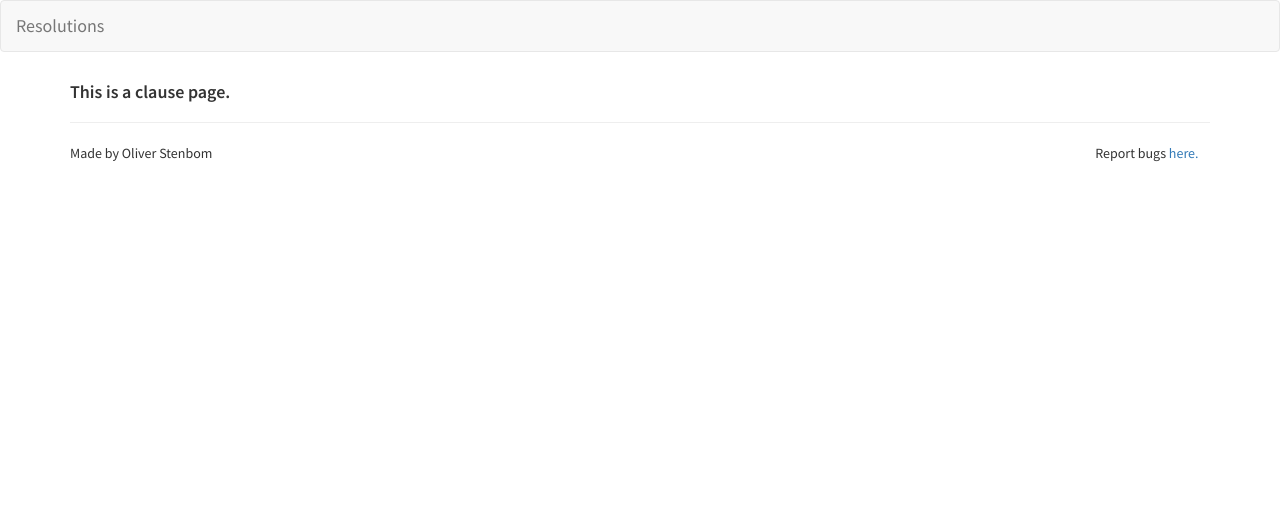
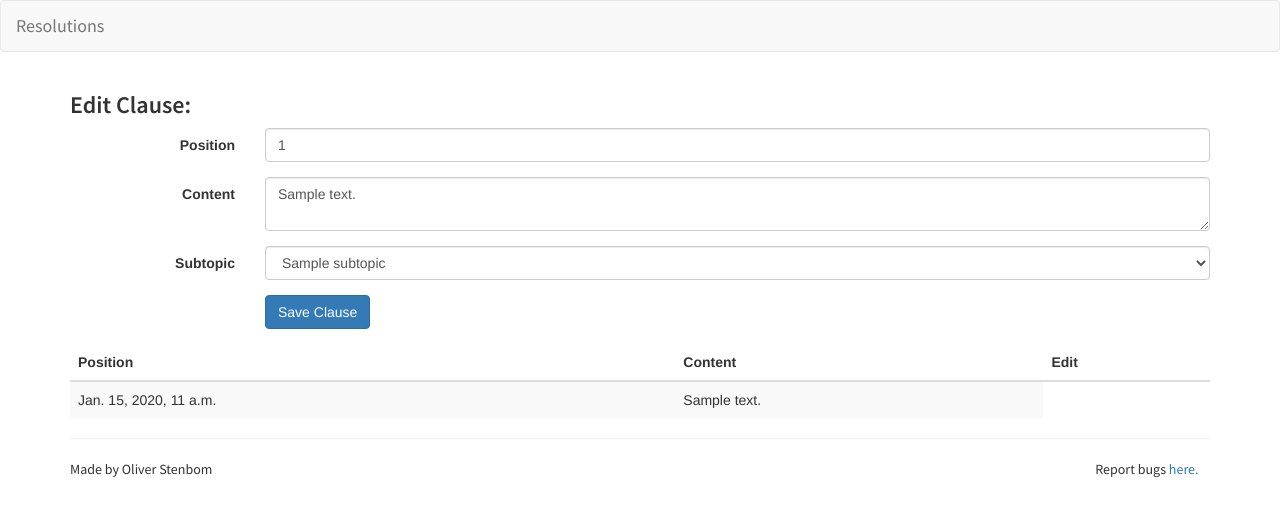
Before and after one commit to eyp-developers/resolutions, a Django app: page /clause/1/ in a window 1280 px wide. Shown: the top 517 px of the page. Run offline with Django 3.2, Linux system fonts and the light colour scheme; tables that the repository leaves empty hold one stand-in row (values such as "Sample post"); some libraries are stand-ins or nearby versions.

Commit message:
Now spitting out resolutions. Clauses editable

```diff
--- a/res/forms.py
+++ b/res/forms.py
@@ -1,9 +1,47 @@
 from django import forms
 
+
 class ClausePositionForm(forms.Form):
-    clause = forms.IntegerField(required=True, widget=forms.Select(attrs={'class': 'form-control'}))
-    position = forms.IntegerField(required=True, widget=forms.Select(attrs={'class': 'form-control'}))
+    clause = forms.IntegerField(required=True, widget=forms.NumberInput(attrs={'class': 'form-control'}))
+    position = forms.IntegerField(required=True, widget=forms.NumberInput(attrs={'class': 'form-control'}))
+
 
 class SubtopicPositionForm(forms.Form):
-    subtopic = forms.IntegerField(required=True, widget=forms.Select(attrs={'class': 'form-control'}))
-    position = forms.IntegerField(required=True, widget=forms.Select(attrs={'class': 'form-control'}))
+    subtopic = forms.IntegerField(required=True, widget=forms.NumberInput(attrs={'class': 'form-control'}))
+    position = forms.IntegerField(required=True, widget=forms.NumberInput(attrs={'class': 'form-control'}))
+
+
+class ClauseCreateForm(forms.Form):
+    position = forms.IntegerField(required=True, widget=forms.NumberInput(attrs={'class': 'form-control'}))
+    content = forms.CharField(required=True, widget=forms.Textarea(attrs={'class': 'form-control', 'rows': 2}))
+
+    INTRODUCTORY = 'IC'
+    OPERATIVE = 'OC'
+    CLAUSE_TYPES = (
+        (INTRODUCTORY, 'Introductory Clause'),
+        (OPERATIVE, 'Operative Clause')
+    )
+
+    type = forms.ChoiceField(choices=CLAUSE_TYPES, required=True, widget=forms.Select(attrs={'class': 'form-control'}))
+
+    def __init__(self, subtopic_choices, *args, **kwargs):
+        super(ClauseCreateForm, self).__init__(*args, **kwargs)
+        self.fields['subtopic'].choices = subtopic_choices
+
+    subtopic = forms.ChoiceField(choices=(), required=True, widget=forms.Select(attrs={'class': 'form-control'}))
+
+
+class SubtopicCreateForm(forms.Form):
+    subtopic_name = forms.CharField(required=True, widget=forms.TextInput(attrs={'class': 'form-control'}))
+    position = forms.IntegerField(required=True, widget=forms.NumberInput(attrs={'class': 'form-control'}))
+
+
+class ClauseEditForm(forms.Form):
+    position = forms.IntegerField(required=True, widget=forms.NumberInput(attrs={'class': 'form-control'}))
+    content = forms.CharField(required=True, widget=forms.Textarea(attrs={'class': 'form-control', 'rows': 2}))
+
+    def __init__(self, subtopic_choices, *args, **kwargs):
+        super(ClauseEditForm, self).__init__(*args, **kwargs)
+        self.fields['subtopic'].choices = subtopic_choices
+
+    subtopic = forms.ChoiceField(choices=(), required=True, widget=forms.Select(attrs={'class': 'form-control'}))
--- a/res/static/res/css/main.css
+++ b/res/static/res/css/main.css
@@ -6,3 +6,9 @@ h1, h2, h3, h4, h5, h6 {
 
 p {
   font-weight: 400; }
+
+del {
+  background-color: rgba(197, 3, 3, 0.31); }
+
+ins {
+  background-color: rgba(22, 197, 3, 0.31); }
--- a/res/static/res/css/main.scss
+++ b/res/static/res/css/main.scss
@@ -9,3 +9,11 @@ h1, h2, h3, h4, h5, h6 {
 p {
   font-weight: 400;
 }
+
+del {
+  background-color: rgba(197, 3, 3, 0.31);
+}
+
+ins {
+  background-color: rgba(22, 197, 3, 0.31);
+}
--- a/res/templates/res/clause.html
+++ b/res/templates/res/clause.html
@@ -2,5 +2,50 @@
 {% load staticfiles %}
 
 {% block content %}
-<h4>This is a clause page.</h4>
+{% if clauseform %}
+<h3>Edit Clause:</h3>
+<form class="form-horizontal" role="form" method="post" action="{% url 'res:clause' clause.id %}">
+    {% csrf_token %}
+    {% for field in clauseform %}
+  <div class="form-group">
+      <label class="control-label col-sm-2" for="{{ field.id_for_label }}">{{ field.label }} {{ field.errors }}</label>
+
+    <div class="col-sm-10">
+      {{ field }}
+    </div>
+  </div>
+    {% endfor %}
+  <div class="form-group">
+    <div class="col-sm-offset-2 col-sm-10">
+      <button type="submit" class="btn btn-primary">Save Clause</button>
+    </div>
+  </div>
+</form>
+{% endif %}
+
+<table class="table table-striped">
+    <thead>
+    <tr>
+        <th>Position</th>
+        <th>Content</th>
+        <th>Edit</th>
+    </tr>
+    </thead>
+    <tbody>
+    {% for diff, content in diffs %}
+    <tr>
+        <td>
+            {{ content.timestamp }}
+        </td>
+        <td>{{ diff|safe }}</td>
+    </tr>
+    {% endfor%}
+    <tr>
+        <td>
+            {{ last.timestamp }}
+        </td>
+        <td>{{ last.content }}</td>
+    </tr>
+    </tbody>
+</table>
 {% endblock %}
--- a/res/urls.py
+++ b/res/urls.py
@@ -8,5 +8,6 @@ urlpatterns = [
     url(r'^download.pdf$', views.download, name='download'),
     url(r'^session/(?P<session_id>[0-9]+)/$', views.session, name='session'),
     url(r'^committee/(?P<committee_id>[0-9]+)/$', views.committee, name='committee'),
-    url(r'^clause/(?P<clause_id>[0-9]+)/$', views.clause, name='clause')
+    url(r'^clause/(?P<clause_id>[0-9]+)/$', views.clause, name='clause'),
+    url(r'^resolution-(?P<committee_id>[0-9]+).pdf$', views.resolution, name='resolution'),
 ]
--- a/res/views.py
+++ b/res/views.py
@@ -1,3 +1,4 @@
+from django.contrib import messages
 from django.core.urlresolvers import reverse
 from django.shortcuts import render
 from django.http import HttpResponse, HttpResponseRedirect
@@ -12,13 +13,74 @@ import pdb
 from django.conf import settings
 
 from .models import Session, Committee, Clause, ClauseContent, SubClause, SubClauseContent, Subtopic
-from .forms import SubtopicPositionForm, ClausePositionForm
+from .forms import SubtopicPositionForm, ClausePositionForm, ClauseCreateForm, SubtopicCreateForm, ClauseEditForm
 
 
 def home(request):
     latest_sessions_list = Session.objects.order_by('-ga_start_date')
     context = {'latest_sessions_list': latest_sessions_list}
     return render(request, 'res/home.html', context)
+
+
+def resolution(request, committee_id):
+    committee = Committee.objects.get(pk=committee_id)
+
+    introductory = Clause.objects.filter(committee=committee).filter(clause_type='IC').order_by('position')
+
+    intro = []
+
+    for i in introductory:
+        subtopics = SubClause.objects.filter(clause=i.pk)
+        subs = []
+        if subtopics is not None:
+            for s in subtopics:
+                subs.append(s.latest_content)
+
+        thisintro = {
+            'content': i.resolution_content,
+            'subs': subs
+        }
+        intro.append(thisintro)
+
+    context = Context({
+            'full_name': committee.full_name(),
+            'topic': committee.topic,
+            'submitted_by': committee.submitted_by,
+            'ics': intro
+        })
+    template = get_template('res/single_resolution.tex')
+    rendered_tpl = template.render(context).encode('utf-8')
+
+    try:
+        tempdir = tempfile.mkdtemp()
+
+        #Copy the resolution class file to the temp folder.
+        resclsdir = os.path.join(settings.STATIC_ROOT, 'resolution.cls')
+        toresclsdir = os.path.join(tempdir, 'resolution.cls')
+        shutil.copy(resclsdir, toresclsdir)
+        # Create subprocess, supress output with PIPE and
+        # run latex twice to generate the TOC properly.
+        # Finally read the generated pdf.
+        for i in range(2):
+            process = Popen(
+                ['xelatex', '-output-directory', tempdir],
+                stdin=PIPE,
+                stdout=PIPE,
+            )
+            process.communicate(rendered_tpl)
+        with open(os.path.join(tempdir, 'texput.pdf'), 'rb') as f:
+            pdf = f.read()
+    finally:
+        try:
+            shutil.rmtree(tempdir)  # delete directory
+        except OSError as exc:
+            print exc
+
+    r = HttpResponse(content_type='application/pdf')
+    # r['Content-Disposition'] = 'attachment; filename=texput.pdf'
+    r.write(pdf)
+    return r
+
 
 def download(request):
 
@@ -69,8 +131,44 @@ def session(request, session_id):
 
 def committee(request, committee_id):
     if request.method == 'POST':
+        com = Committee.objects.get(pk=committee_id)
+        if request.POST.get('content') is not None:
+            sub_names = [(0, 'No Subtopic')]
+            for subtopic in Subtopic.objects.filter(committee=com).order_by('position'):
+                sub_names.append((subtopic.pk, subtopic.name),)
+            form = ClauseCreateForm(sub_names, request.POST)
 
-        if request.POST.get('subtopic') is not None:
+            if form.is_valid():
+                if int(form.cleaned_data['subtopic']) > 0:
+                    sub = Subtopic.objects.get(pk=form.cleaned_data['subtopic'])
+                else:
+                    sub = None
+                c = Clause(
+                    committee=com,
+                    clause_type=form.cleaned_data['type'],
+                    position=form.cleaned_data['position'],
+                    subtopic=sub
+                )
+                c.save()
+                content = ClauseContent(clause=c, content=form.cleaned_data['content'])
+                content.save()
+                messages.add_message(request, messages.SUCCESS, 'Clause created!')
+                return HttpResponseRedirect(reverse('res:committee', args=[committee_id]))
+
+        elif request.POST.get('subtopic_name') is not None:
+            form = SubtopicCreateForm(request.POST)
+
+            if form.is_valid():
+                s = Subtopic(
+                    committee=com,
+                    name=form.cleaned_data['subtopic_name'],
+                    position=form.cleaned_data['position']
+                )
+                s.save()
+                messages.add_message(request, messages.SUCCESS, 'Subtopic created!')
+                return HttpResponseRedirect(reverse('res:committee', args=[committee_id]))
+
+        elif request.POST.get('subtopic') is not None:
             form = SubtopicPositionForm(request.POST)
 
             if form.is_valid():
@@ -112,7 +210,9 @@ def committee(request, committee_id):
             }
             subs.append(no_subs)
 
+        sub_names = [(0, 'No Subtopic')]
         for subtopic in subtopics:
+            sub_names.append((subtopic.pk, subtopic.name),)
             theseclauses = operatives.filter(subtopic=subtopic).order_by('position')
             sub = {
                 'name': subtopic.name,
@@ -123,8 +223,8 @@ def committee(request, committee_id):
             subs.append(sub)
 
         introductory = Clause.objects.filter(committee=com).filter(clause_type='IC').order_by('position')
-        form = ClausePositionForm()
-        subtopicform = SubtopicPositionForm()
+        clauseform = ClauseCreateForm(sub_names)
+        subtopicform = SubtopicCreateForm()
 
         context = {
             'full_name': com.full_name(),
@@ -132,7 +232,7 @@ def committee(request, committee_id):
             'committee': com,
             'subtopics': subs,
             'ics': introductory,
-            'form': form,
+            'clauseform': clauseform,
             'subtopicform': subtopicform
         }
 
@@ -140,9 +240,55 @@ def committee(request, committee_id):
 
 
 def clause(request, clause_id):
+    thisclause = Clause.objects.get(pk=clause_id)
+    com = thisclause.committee
+    contents = ClauseContent.objects.filter(clause=thisclause).order_by('-timestamp')
+    subtopics = Subtopic.objects.filter(committee=com)
+    subs = [(0, 'No Subtopic')]
+    for subtopic in subtopics:
+        subs.append((subtopic.pk, subtopic.name),)
+    if request.method == 'POST':
+        form = ClauseEditForm(subs, request.POST)
+
+        if form.is_valid():
+            if int(form.cleaned_data['subtopic']) > 0:
+                    sub = Subtopic.objects.get(pk=form.cleaned_data['subtopic'])
+            else:
+                sub = None
+
+            c = Clause.objects.get(pk=clause_id)
+            c.position = form.cleaned_data['position']
+            c.subtopic = sub
+            c.save()
+            content = ClauseContent(clause=c, content=form.cleaned_data['content'])
+            content.save()
+            messages.add_message(request, messages.SUCCESS, 'Edit Successful')
+            return HttpResponseRedirect(reverse('res:clause', args=[clause_id]))
+    else:
+        subpk = 0
+        if thisclause.subtopic is not None:
+            subpk = thisclause.subtopic.pk
+
+        clauseform = ClauseEditForm(subs, {'position': thisclause.position,
+                                     'content': contents[0].content,
+                                     'subtopic': subpk})
+        diffs = []
+
+        for i in range(len(contents)-1):
+            change = difflib.SequenceMatcher(None, contents[i+1].content, contents[i].content)
+            diffs.append(show_diff(change))
 
 
-    return render(request, 'res/clause.html')
+
+        context = {
+            'contents': contents,
+            'clauseform': clauseform,
+            'clause': thisclause,
+            'diffs': zip(diffs, contents),
+            'last': contents[len(contents) - 1]
+        }
+
+        return render(request, 'res/clause.html', context)
 
 def show_diff(seqm):
     """Unify operations between two compared strings
```
Also changed, not shown: res/models.py (+13 -5 lines), res/templates/res/committee.html (+50 -0 lines), 1 other file.
